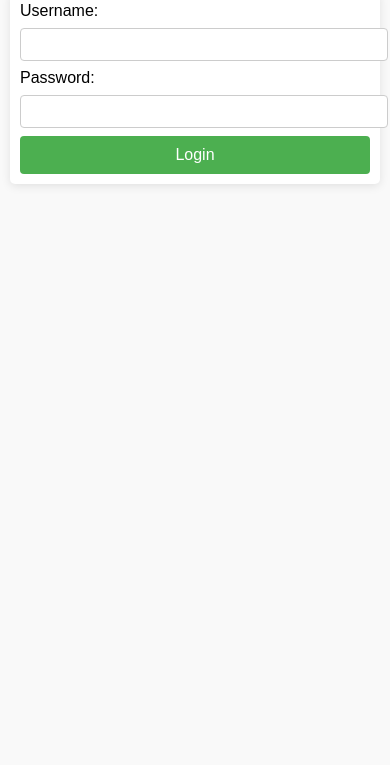
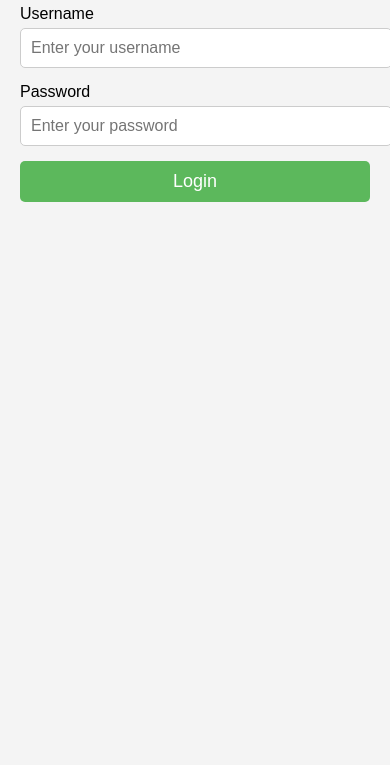
Before and after one commit to cdrav/AppBusinessControl1.0, a website: page login.html in a window 390 px wide. Shown: the part 79-844 px from the top of the page. Drawn offline with Linux system fonts and the light colour scheme.

Commit message:
Updated login.html with mobile-optimized responsive design for small devices.

```diff
--- a/login.html
+++ b/login.html
@@ -3,55 +3,69 @@
 <head>
     <meta charset="UTF-8">
     <meta name="viewport" content="width=device-width, initial-scale=1.0">
-    <title>Login Page</title>
+    <title>Login</title>
     <style>
         body {
             font-family: Arial, sans-serif;
-            padding: 10px;
             margin: 0;
-            background-color: #f9f9f9;
+            padding: 0;
+            background-color: #f4f4f4;
+        }
+        .container {
+            max-width: 480px;
+            margin: auto;
+            padding: 20px;
         }
         h1 {
-            font-size: 22px;
+            font-size: 24px;
+            text-align: center;
+            margin-bottom: 20px;
         }
-        form {
+        .form-group {
+            margin-bottom: 15px;
+        }
+        label {
+            font-size: 16px;
+            display: block;
+            margin-bottom: 5px;
+        }
+        input[type="text"],
+        input[type="password"] {
+            width: 100%;
             padding: 10px;
-            margin: 20px auto;
-            max-width: 390px;
-            background-color: white;
+            font-size: 16px;
+            border: 1px solid #ccc;
             border-radius: 5px;
-            box-shadow: 0 2px 10px rgba(0,0,0,0.1);
-        }
-        input[type="text"], input[type="password"] {
-            width: 100%;
-            padding: 8px;
-            margin: 8px 0;
-            border: 1px solid #ccc;
-            border-radius: 4px;
         }
         button {
             width: 100%;
             padding: 10px;
-            background-color: #4CAF50;
+            font-size: 18px;
+            background-color: #5cb85c;
             color: white;
             border: none;
-            border-radius: 4px;
-            font-size: 16px;
+            border-radius: 5px;
             cursor: pointer;
         }
         button:hover {
-            background-color: #45a049;
+            background-color: #4cae4c;
         }
     </style>
 </head>
 <body>
-    <h1>Login</h1>
-    <form action="#">
-        <label for="username">Username:</label>
-        <input type="text" id="username" name="username" required>
-        <label for="password">Password:</label>
-        <input type="password" id="password" name="password" required>
-        <button type="submit">Login</button>
-    </form>
+    <div class="container">
+        <h1>Login</h1>
+        <form>
+            <div class="form-group">
+                <label for="username">Username</label>
+                <input type="text" id="username" placeholder="Enter your username" required>
+            </div>
+            <div class="form-group">
+                <label for="password">Password</label>
+                <input type="password" id="password" placeholder="Enter your password" required>
+            </div>
+            <button type="submit">Login</button>
+        </form>
+    </div>
 </body>
 </html>
```
